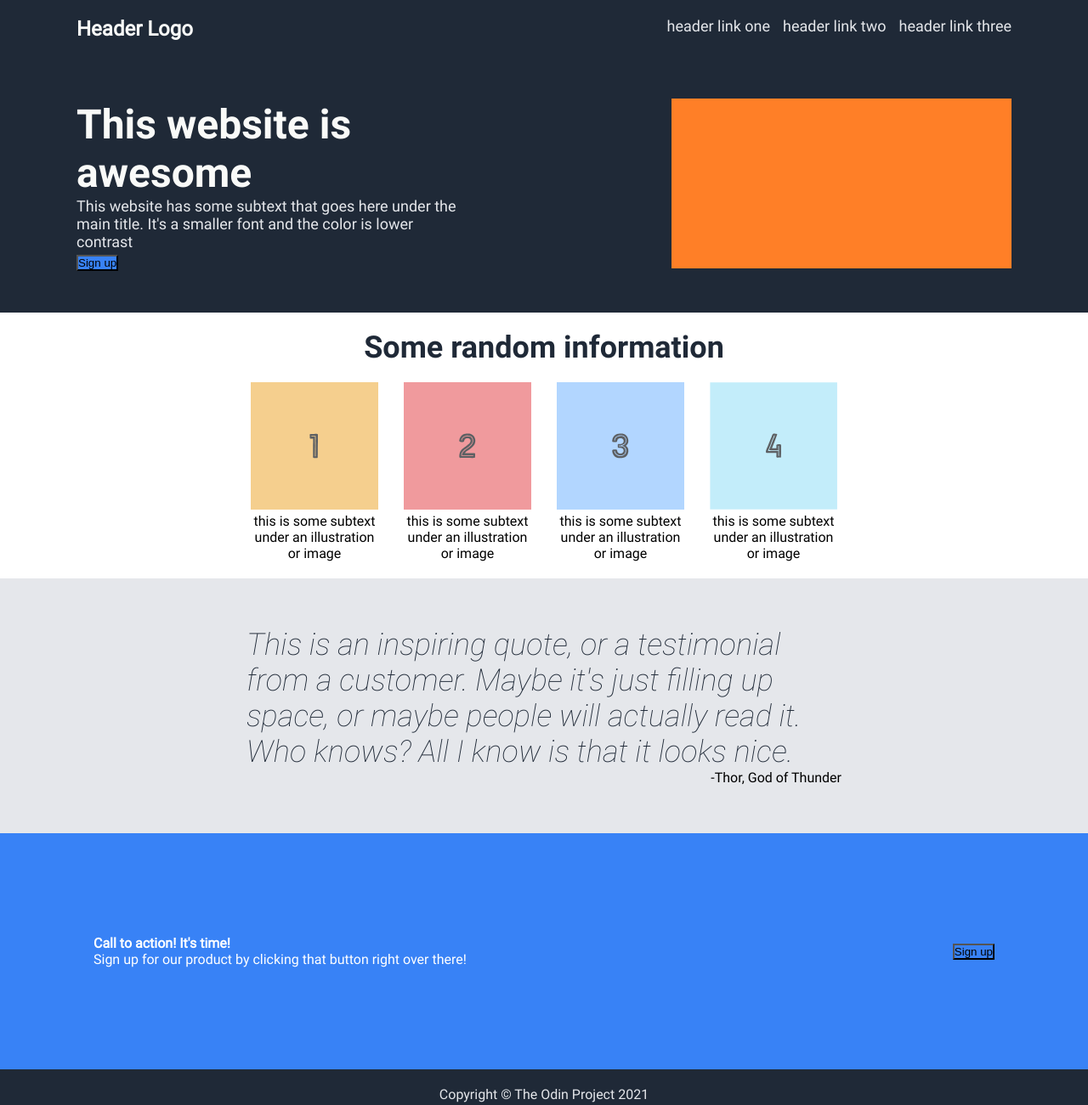
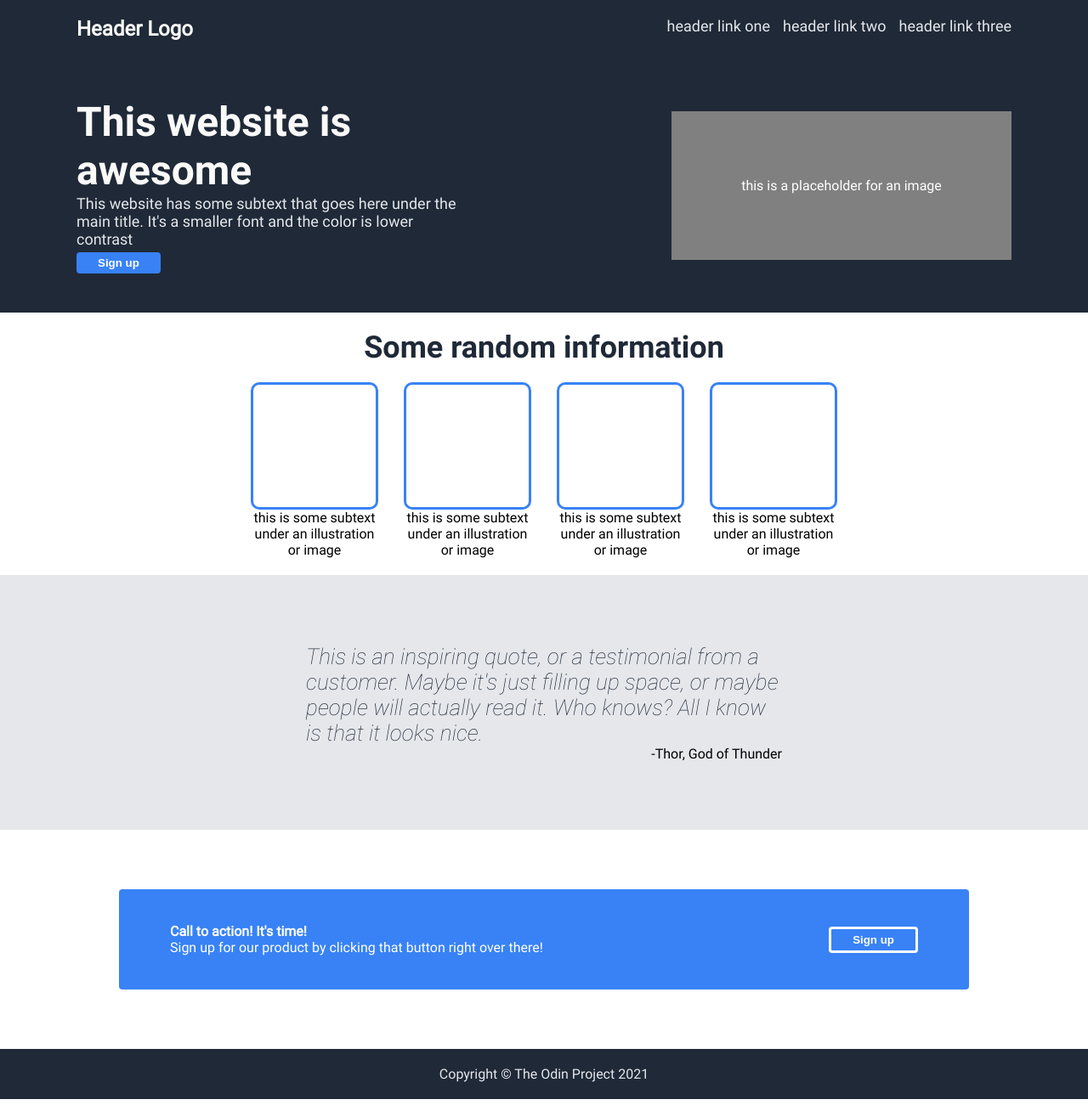
Before and after one commit to NPartridge/landing-page, a plain HTML site: page index.html in a window 1280 px wide. Shown: the whole page at 85% size. Drawn offline with Linux system fonts and the light colour scheme.

Commit message:
Removed images and finished styling

```diff
--- a/index.html
+++ b/index.html
@@ -34,7 +34,7 @@
                 <button type="button">Sign up</button>
             </div>
             <div class="hero-image">
-                <img src="images\orange_rectangle.png" alt="orange rectangle" width="400" height="200">
+                <p>this is a placeholder for an image</p>
             </div>
         </div>
     </div>
@@ -47,19 +47,19 @@
 
             <div class="image-grid">
                 <div class="image-grid-item">
-                    <img src="images/one.svg" width="150px" height="150px">
+                    <div class="image-placeholder"></div>
                     <p>this is some subtext under an illustration or image</p>
                 </div>
                 <div class="image-grid-item">
-                    <img src="images/two.svg" width="150px" height="150px">
+                    <div class="image-placeholder"></div>
                     <p>this is some subtext under an illustration or image</p>
                 </div>
                 <div class="image-grid-item">
-                    <img src="images/three.svg" width="150px" height="150px">
+                    <div class="image-placeholder"></div>
                     <p>this is some subtext under an illustration or image</p>
                 </div>
                 <div class="image-grid-item">
-                    <img src="images/four.svg" width="150px" height="150px">
+                    <div class="image-placeholder"></div>
                     <p>this is some subtext under an illustration or image</p>
                 </div>
             </div>
--- a/style.css
+++ b/style.css
@@ -23,10 +23,20 @@ body{
 	font-family: Roboto-Regular;
 }
 
+button{
+  padding: 5px 25px;
+  background-color: #3882F6;
+  color: white;
+  font-weight: bolder;
+  border: none;
+  border-radius: 4px;
+}
+
+
+/* header styles */
+
 .header-container {
-  color: #fff;
   background-color: #1f2937;
-  /* Blue */
   padding: 20px 0;
   display: flex;
   justify-content: center;
@@ -52,6 +62,8 @@ body{
   text-decoration: none;
 }
 
+/* hero styles */
+
 .hero-container {
   background-color: #1f2937;
   display: flex;
@@ -66,8 +78,7 @@ body{
   align-items: center;
 }
 
-.hero-text {
-  height: 200px;
+.hero-text{
   width: 450px;
 }
 
@@ -83,9 +94,25 @@ body{
   font-size: 18px;
 }
 
+.hero-image{
+  width: 400px;
+  height: 175px;
+  background-color: gray;
+  display: flex;
+  justify-content: center;
+  align-items: center;
+  flex: none;
+}
+
+.hero-image p{
+  color: white;
+}
+
 .hero button {
   margin-top: 5px;
 }
+
+/* image section styles */
 
 .image-section {
   display: flex;
@@ -113,7 +140,7 @@ body{
   gap: 30px;
 }
 
-.image-grid-item {
+.image-grid-item{
   width: 150px;
   height: auto;
 }
@@ -122,6 +149,15 @@ body{
   text-align: center;
 }
 
+.image-placeholder{
+  height: 150px;
+  width: auto;
+  border: solid #3882F6;
+  border-radius: 10px;
+}
+
+/* quote styles */
+
 .quote-section {
   display: flex;
   justify-content: center;
@@ -129,7 +165,7 @@ body{
 }
 
 .quote-content {
-  width: 700px;
+  width: 560px;
   height: 300px;
   display: flex;
   flex-direction: column;
@@ -139,29 +175,38 @@ body{
 .quote-text{
   color: #1F2937;
   font-family: Roboto-ThinItalic;
-  font-size: 36px;
+  font-size: 26px;
 }
 
 .quote-author {
   align-self: flex-end;
 }
 
+/* action styles */
+
 .action-section {
-  color: #fff;
-  background-color: #3882F6; ;
-  padding: 100px 0;
+  padding: 70px 0;
   display: flex;
   justify-content: center;
 }
 
 .action-content {
-  width: 1100px;
+  background-color: #3882F6;
+  color: #fff;
+  width: 1000px;
   display: flex;
   justify-content: space-between;
-  padding: 20px;
   align-items: center;
+  padding: 40px 60px;
+  border-radius: 4px;
 }
 
+.action-button{
+  border: white solid;
+  border-radius: 4px;
+}
+
+/* footer styles */
 footer{
   padding: 20px 0;
   display: flex;
@@ -169,7 +214,3 @@ footer{
   background-color: #1f2937;
   color: #E5E7EB;
 }
-
-button {
-  background-color: #3882F6;
-}
```
Also changed, not shown: images/awesome-logo.svg (deleted), images/five.svg (deleted), images/four.svg (deleted), images/one.svg (deleted), images/orange_rectangle.png (deleted), images/social-icons.svg (deleted), images/three.svg (deleted), images/two.svg (deleted).
